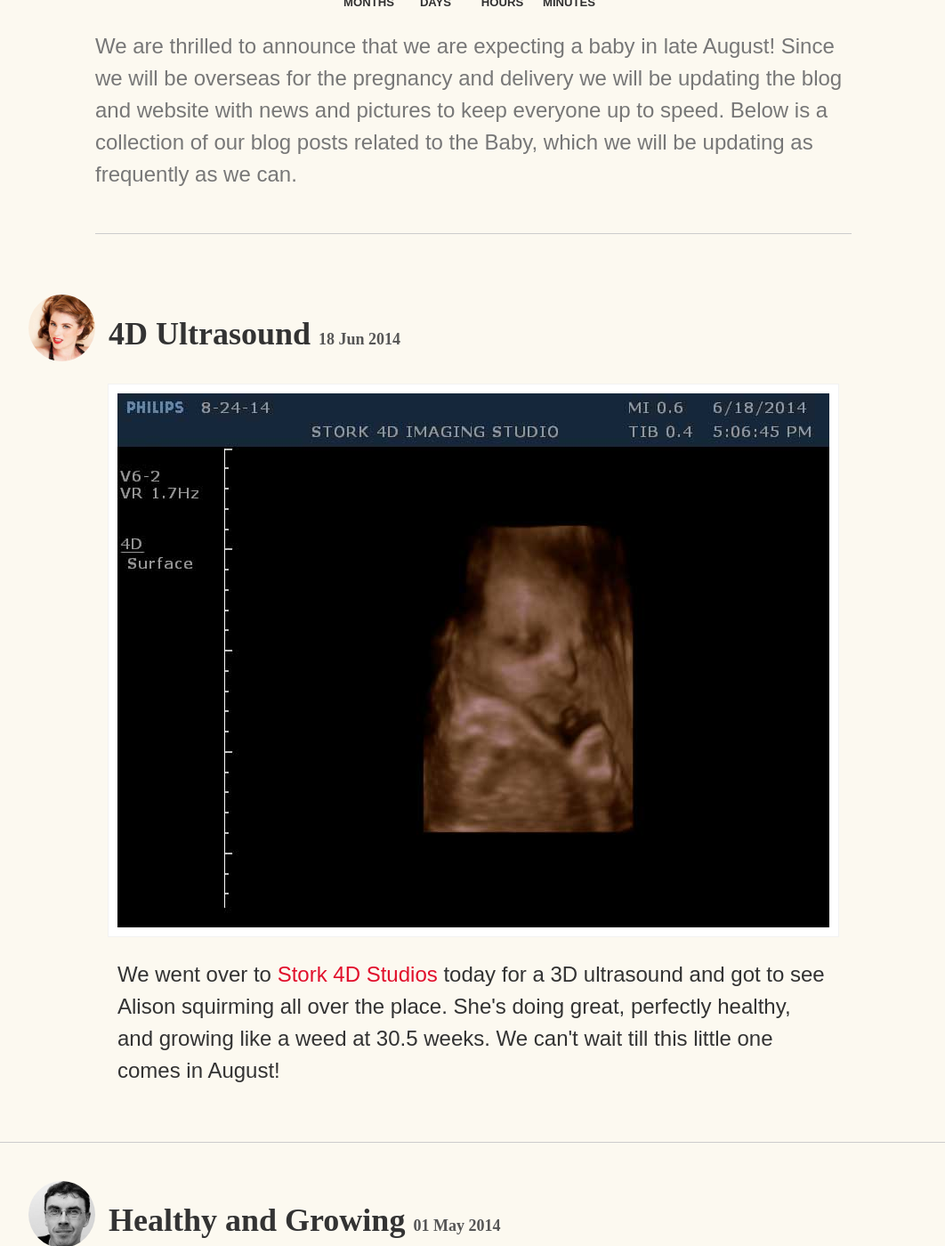
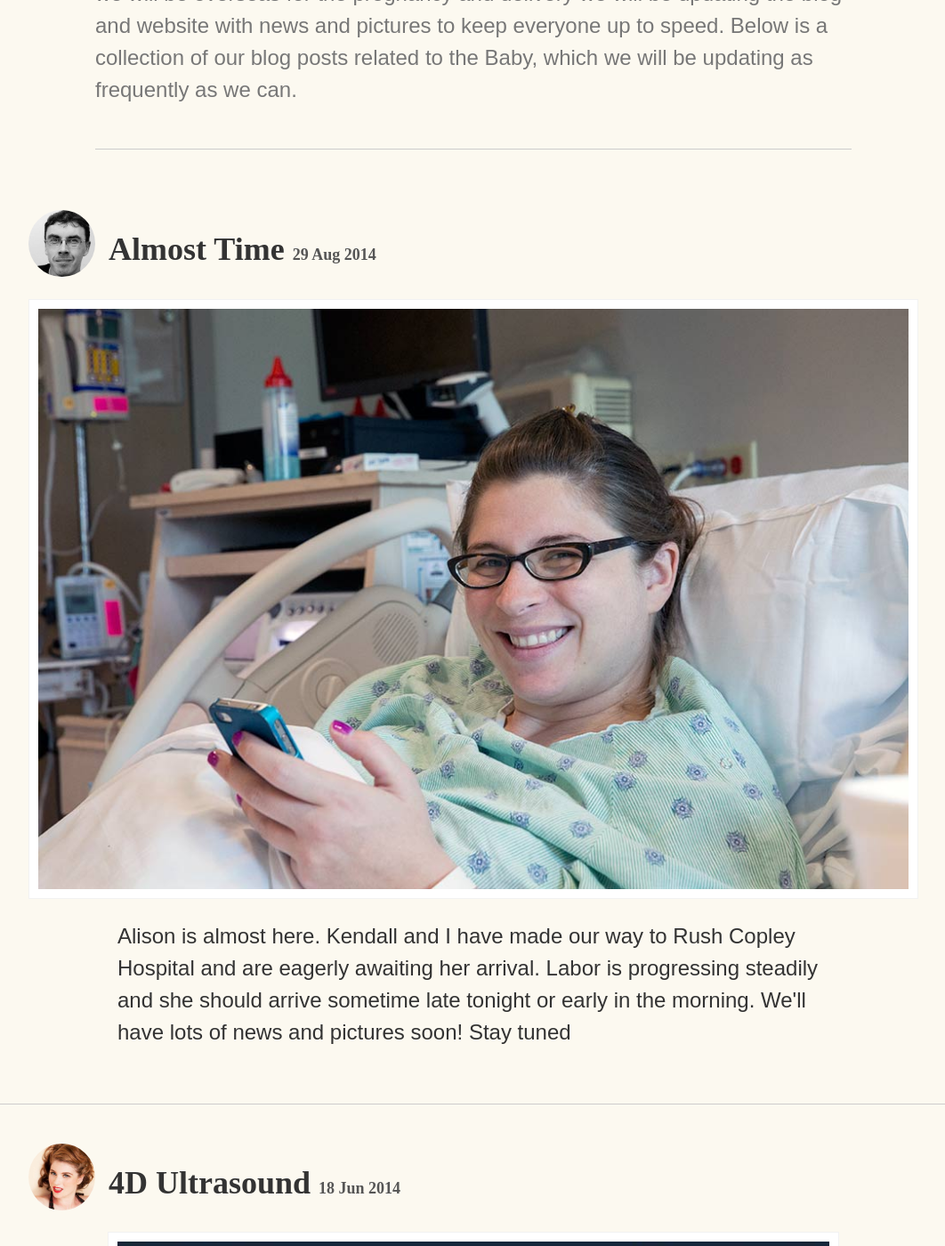
Before and after one commit to kendallpeak/kendallpeak.github.io, a Jekyll site: the page built from baby.html, in a window 1280 px wide and 1400 px high, scrolled down 611 px. Shown: the whole window at 89% size, without its empty margins (108-1170 px from the left). Built offline with Jekyll 4.4.1, drawn with Linux system fonts in a browser that asks for light colours; nearby versions of some CDN libraries.

Commit message:
Almost time

```diff
--- a/_includes/header.html
+++ b/_includes/header.html
@@ -1,6 +1,6 @@
 
 <div class='animated fadeInDown'>
-  <h1><a href="/"><img src="/images/peak.png" /></a></h1>
+  <h1><a href="/"><img src="/images/peak.svg" /></a></h1>
   <nav>
     <ul>
       <li><a href="/about.html">About</a></li>
--- /dev/null
+++ b/_posts/2014-08-29-almost-time.html
@@ -0,0 +1,13 @@
+---
+layout: post
+title: Almost Time
+date: 2014-08-29
+author: Chris
+tags: baby
+comments: true
+---
+<img src="/images/almost.jpg" />
+<p>Alison is almost here. Kendall and I have made our way to Rush Copley Hospital and
+are eagerly awaiting her arrival. Labor is progressing steadily and she should arrive
+sometime late tonight or early in the morning. We'll have lots of news and pictures
+soon! Stay tuned</p>
--- a/baby.html
+++ b/baby.html
@@ -3,19 +3,6 @@ layout: default
 title: Baby
 ---
 <div class='wrap baby-intro'>
-  <div class='countdown'>
-    <script type="application/javascript">
-      var myCountdownTest = new Countdown({
-        year  : 2014,
-        month : 08,
-        day   : 24,
-        width : 300,
-        height  : 75,
-        rangeHi : "month",
-        rangeLo : "minute"
-      });
-    </script>
-  </div>
   <p>We are thrilled to announce that we are expecting a baby in late August! Since we will be overseas for the pregnancy and delivery we will be updating the blog and website with news and pictures to keep everyone up to speed. Below is a collection of our blog posts related to the Baby, which we will be updating as frequently as we can.</p>
 </div>
 
```
Also changed, not shown: images/almost.jpg (added), images/peak.svg (added), 1 other file.
